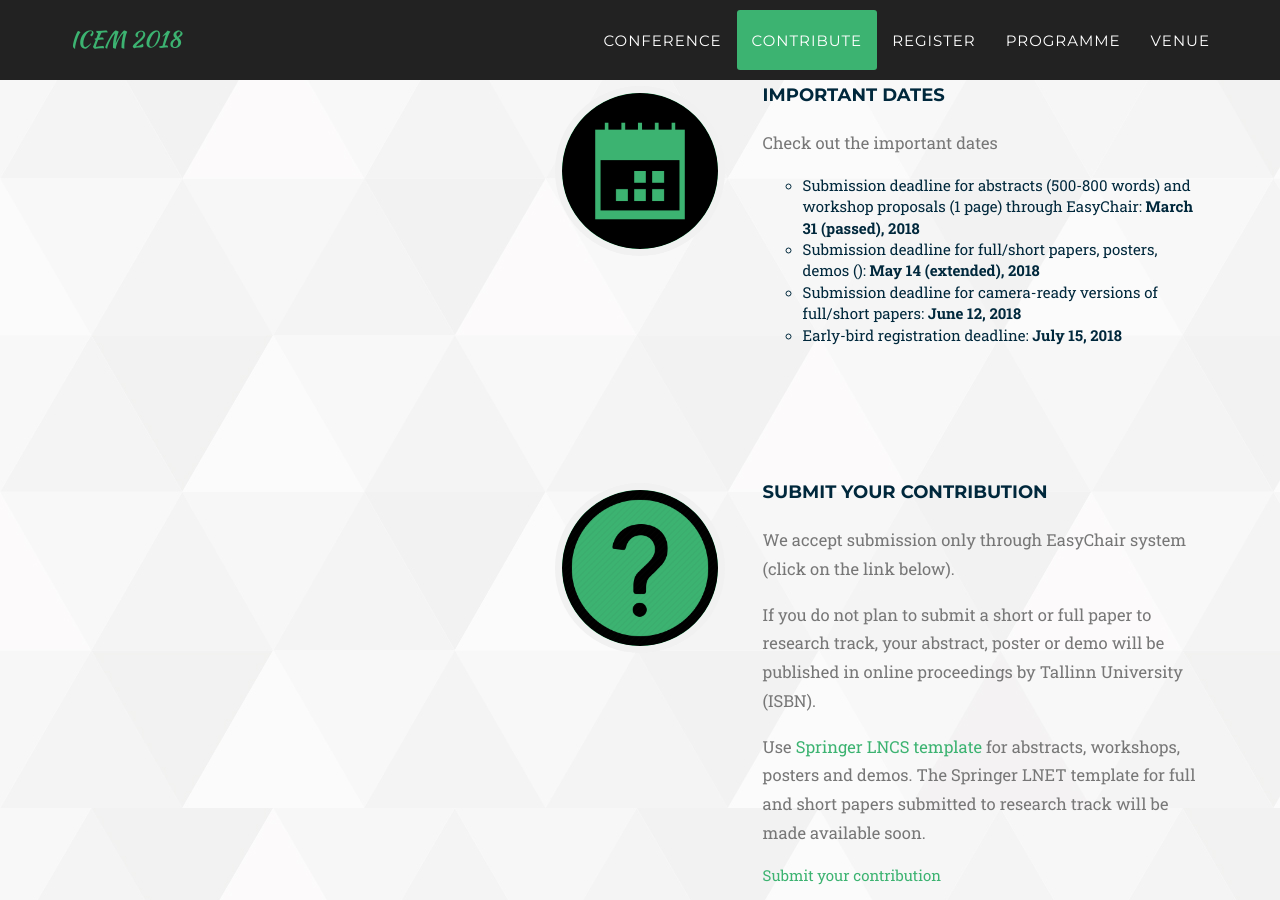
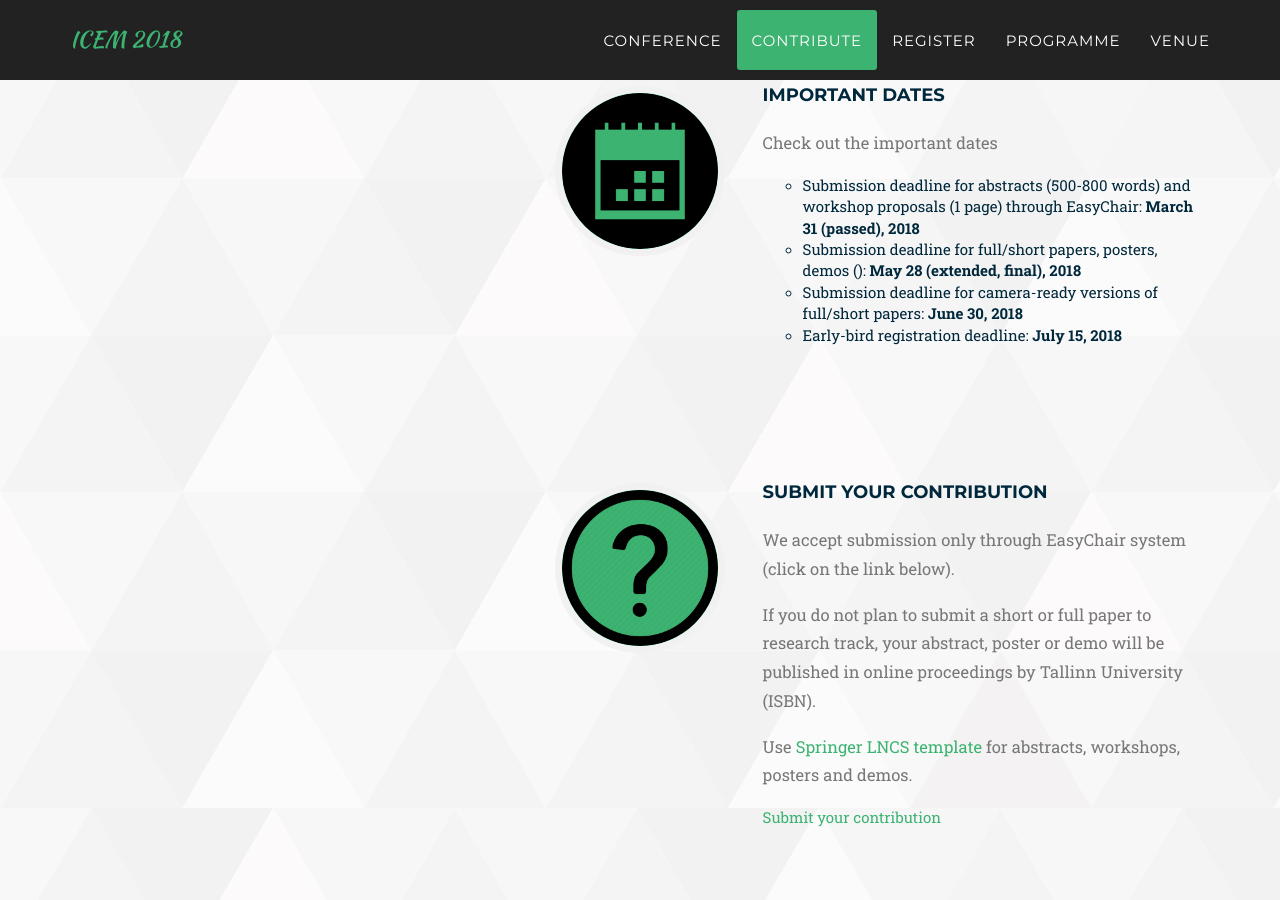
Before and after one commit to MJoosep/ICEM, a Jekyll site: the page built from index.html, in a window 1280 px wide and 900 px high, scrolled down 5832 px. Built offline with Jekyll 4.4.1, drawn with Linux system fonts in a browser that asks for light colours; some web fonts are replaced.

Commit message:
Update contribute.html

```diff
--- a/_includes/2017_data/contribute.html
+++ b/_includes/2017_data/contribute.html
@@ -43,8 +43,8 @@
                                     <p class="text-muted">Check out the important dates
                                     <ul>
                                         <li>Submission deadline for abstracts (500-800 words) and workshop proposals (1 page) through EasyChair: <b>March 31 (passed), 2018</b></li>
-                                        <li>Submission deadline for full/short papers, posters, demos (): <b>May 14 (extended), 2018</b></li>
-                                        <li>Submission deadline for camera-ready versions of full/short papers: <b>June 12, 2018</b></li>
+                                        <li>Submission deadline for full/short papers, posters, demos (): <b>May 28 (extended, final), 2018</b></li>
+                                        <li>Submission deadline for camera-ready versions of full/short papers: <b>June 30, 2018</b></li>
                                         <li>Early-bird registration deadline: <b>July 15, 2018</b></li>
                                     </p>
                                 </div>
@@ -76,7 +76,7 @@
                                 <div class="timeline-heading">
                                     <p class="text-muted">We accept submission only through EasyChair system (click on the link below).</p>
                                     <p class="text-muted">If you do not plan to submit a short or full paper to research track, your abstract, poster or demo will be published in online proceedings by Tallinn University (ISBN). </p>
-                                    <p class="text-muted">Use <a href="http://www.springer.com/gp/computer-science/lncs/conference-proceedings-guidelines">Springer LNCS template</a> for abstracts, workshops, posters and demos. The Springer LNET template for full and short papers submitted to research track will be made available soon.</p>
+                                    <p class="text-muted">Use <a href="http://www.springer.com/gp/computer-science/lncs/conference-proceedings-guidelines">Springer LNCS template</a> for abstracts, workshops, posters and demos. </p>
                                 </div>
                                 <a href="https://easychair.org/conferences/?conf=icem2018">Submit your contribution</a>
                             </div>
```
